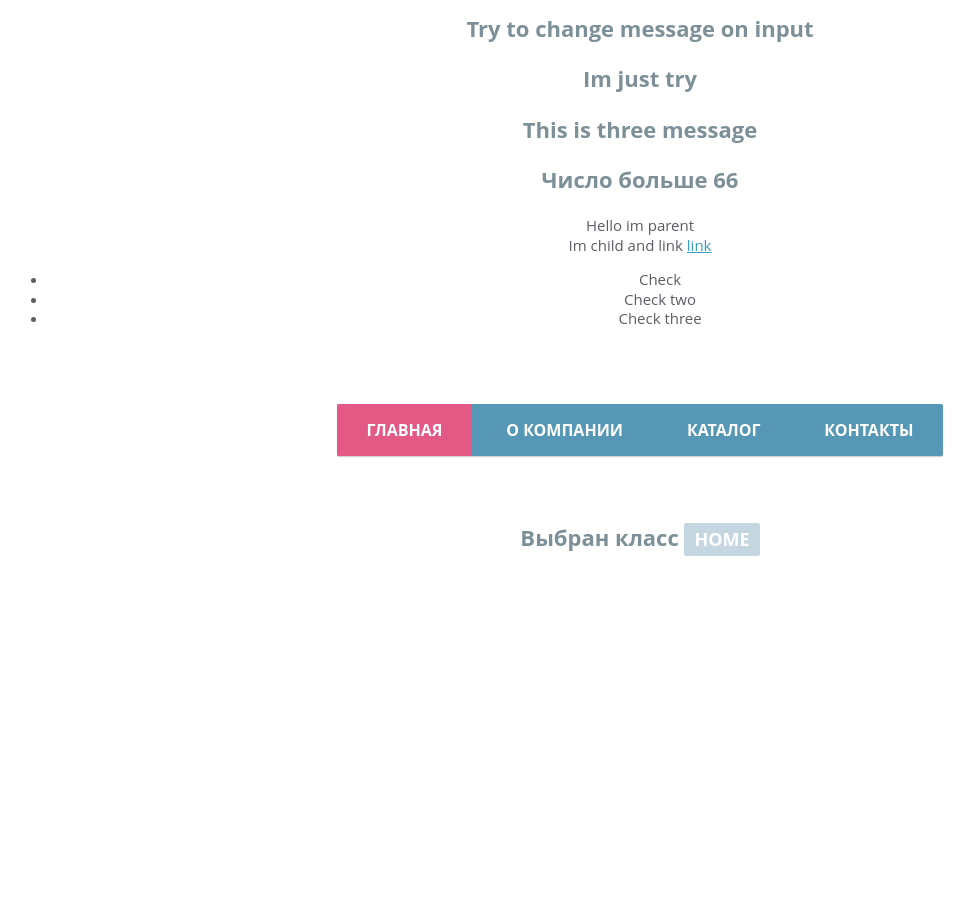
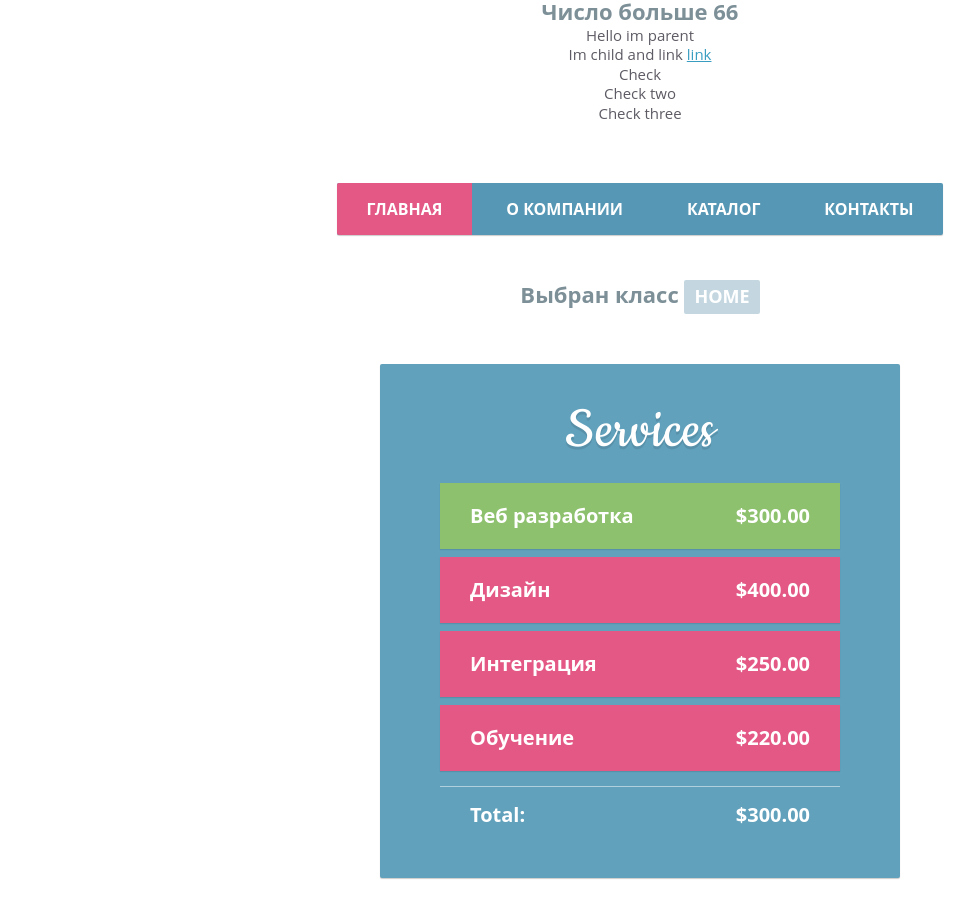
Before and after one commit to Siskinbird/Vue.js, a plain HTML site: page index.html in a window 1280 px wide. Shown: the part 712-1630 px from the top of the page, without its empty margins (0-975 px from the left). Before the commit the page ends 1290 px from the top, so only its background shows below. Drawn offline with nearby package versions, Linux system fonts and the light colour scheme; no server answers.

Commit message:
learn: services form Vue.js

```diff
--- a/index.html
+++ b/index.html
@@ -73,6 +73,15 @@
                 </nav>
                 <p>Выбран класс <b>{{active}}</b></p>
             </div>
+            <form id="demo">
+                <h1>Services</h1>
+                <ul>
+                    <li v-for="service in services" v-on:click="toggleActive(service)" v-bind:class="{'active1':service.active1}">{{service.name}} <span>{{service.price | currency}}</span></li>
+                </ul>
+                <div class="total">
+                    Total: <span>{{total() | currency}}</span>
+                </div>
+            </form>
         </div>
     </div>
     <script src="./main.js"></script>
--- a/main.js
+++ b/main.js
@@ -131,3 +131,47 @@ new Vue({
         }
     }
 })
+
+Vue.filter('currency', function (value) {
+    return '$' + value.toFixed(2);
+});
+
+new Vue({
+    el: '#demo',
+    data: {
+        services: [
+        	{
+        		name: 'Веб разработка',
+        		price: 300,
+        		active1:true
+        	},{
+        		name: 'Дизайн',
+        		price: 400,
+        		active1:false
+        	},{
+        		name: 'Интеграция',
+        		price: 250,
+        		active1:false
+        	},{
+        		name: 'Обучение',
+        		price: 220,
+        		active1:false
+        	}
+        ]
+    },
+    methods: {
+        toggleActive: function(s) {
+            s.active1 = !s.active1;
+        },
+        total: function() {
+            var total = 0;
+            this.services.forEach(function(s) {
+                if(s.active1) {
+                    total += s.price;
+                }
+            })
+            return total;
+        }
+    }
+
+})
--- a/test.css
+++ b/test.css
@@ -1,3 +1,15 @@
+@import url(https://fonts.googleapis.com/css?family=Cookie);
+
+[v-cloak] {
+  display: none;
+}
+
+*{
+	margin:0;
+	padding:0;
+}
+
+
 body {
   font:15px/1.3 'Open Sans', sans-serif;
 	color: #5e5b64;
@@ -104,3 +116,59 @@ p b{
 .strike {
   text-decoration: line-through;
 }
+
+form{
+	background-color: #61a1bc;
+	border-radius: 2px;
+	box-shadow: 0 1px 1px #ccc;
+	width: 400px;
+	padding: 35px 60px;
+	margin: 50px auto;
+}
+
+form h1{
+	color:#fff;
+	font-size:64px;
+	font-family:'Cookie', cursive;
+	font-weight: normal;
+	line-height:1;
+	text-shadow:0 3px 0 rgba(0,0,0,0.1);
+}
+
+form ul{
+	list-style:none;
+	color:#fff;
+	font-size:20px;
+	font-weight:bold;
+	text-align: left;
+	margin:20px 0 15px;
+}
+
+form ul li{
+	padding:20px 30px;
+	background-color:#e35885;
+	margin-bottom:8px;
+	box-shadow:0 1px 1px rgba(0,0,0,0.1);
+	cursor:pointer;
+}
+
+form ul li span{
+	float:right;
+}
+
+form ul li.active1{
+	background-color:#8ec16d;
+}
+
+div.total{
+	border-top:1px solid rgba(255,255,255,0.5);
+	padding:15px 30px;
+	font-size:20px;
+	font-weight:bold;
+	text-align: left;
+	color:#fff;
+}
+
+div.total span{
+	float:right;
+}
```
